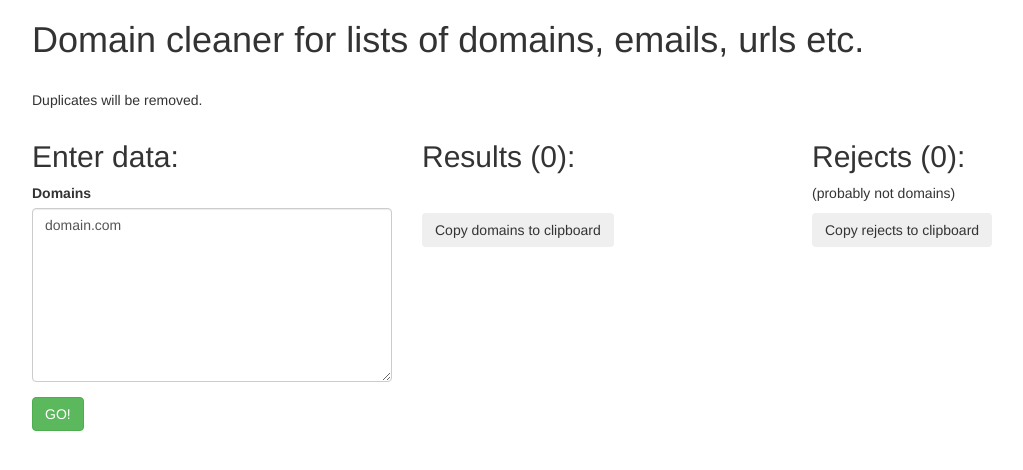
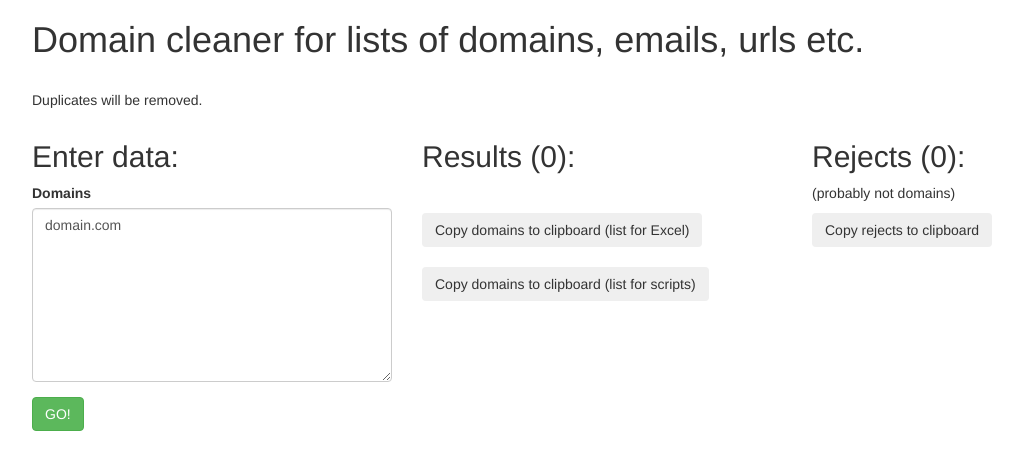
Before and after one commit to tboeckmann/domain-cleaner, an Angular app: page / in a window 1280 px wide. Shown: the top 470 px of the page, without its empty margins (38-1061 px from the left). Built offline with nearby package versions, Linux system fonts and the light colour scheme.

Commit message:
add ability to output list as strings

```diff
--- a/src/app/app.component.html
+++ b/src/app/app.component.html
@@ -27,7 +27,13 @@
       <p>&nbsp;</p>
       <button type="button" class="btn btn-secondary"
         (click)='copyToClipboard( outputListAsList(outputList) )'>
-          Copy domains to clipboard
+          Copy domains to clipboard (list for Excel)
+      </button>
+      <br>
+      <br>
+      <button type="button" class="btn btn-secondary"
+        (click)='copyToClipboard( outputListAsStrings(outputList) )'>
+          Copy domains to clipboard (list for scripts)
       </button>
       <table class="table-results">
         <tr *ngFor="let domain of outputList">
--- a/src/app/app.component.ts
+++ b/src/app/app.component.ts
@@ -74,6 +74,10 @@ export class AppComponent implements OnInit {
     outputListAsList(list) {
       return list.join("\n")
     }
+    // Output list as: " 'a.com', 'b.com' "
+    outputListAsStrings(list) {
+      return "'" + list.join("', '") + "'"
+    }
 
     copyToClipboard(text) {
       window.prompt("Ctrl+C (Windows) or Cmd+C (Mac) to copy list", text);
```
